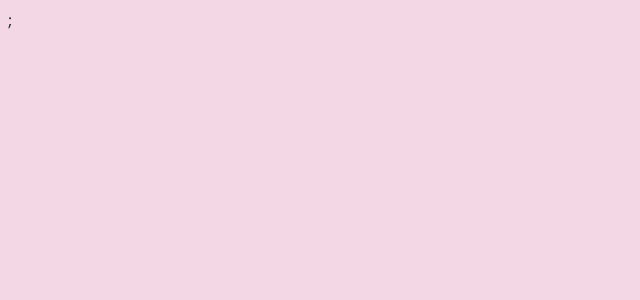
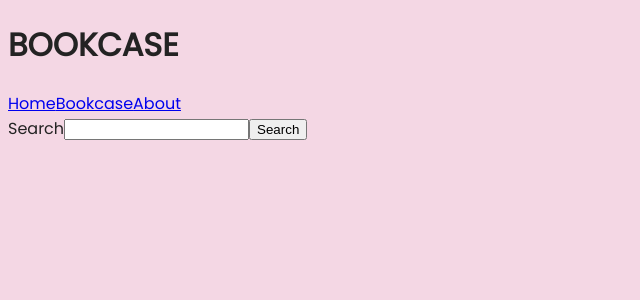
Before and after one commit to cbf-academy-modern-frontend-course/react-starter-files-Darlyn-Lurikah, a React (Create React App) app in the folder bookcase-app/: page /bookcase in a window 1280 px wide. Shown: the top 300 px of the page, without its empty margins (0-640 px from the left). Built offline with nearby package versions, Linux system fonts and the light colour scheme.

Commit message:
Favourited items are displayed in bookcase.Favourited books can be removed within bookcase

```diff
--- a/bookcase-app/src/App.js
+++ b/bookcase-app/src/App.js
@@ -6,6 +6,7 @@ import { BrowserRouter ,Routes, Route, } from 'react-router-dom';
 import Homepage from './components/Homepage';
 import About from './pages/About';
 import Search from './components/Search';
+import Bookcase from './components/Bookcase';
 
 
 function App() {
@@ -66,14 +67,14 @@ function App() {
         <Routes>
           <Route exact path="/" element={<Homepage checkFavourites={checkFavourites} addToFavourites={addToFavourites} removeFromFavourites={removeFromFavourites} books={books} setBooks={setBooks} addBook={addBook} getValue={findBook}/>} />
           <Route path="/search" element={<Search/>}/>
-          <Route path="/bookcase" element={<BookList/>} />
+          <Route path="/bookcase" element={<Bookcase favourites={favourites} checkFavourites={checkFavourites} addToFavourites={addToFavourites} removeFromFavourites={removeFromFavourites} books={books} setBooks={setBooks} addBook={addBook} getValue={findBook}/>} />
           <Route path="/about" element={<About/>} />
         </Routes>
       </BrowserRouter>
 
     </div>
 
-  )
+  );
 };
 
 export default App;
--- a/bookcase-app/src/components/Book.js
+++ b/bookcase-app/src/components/Book.js
@@ -65,9 +65,9 @@ const Book = ({ book, addBook, addToFavourites, removeFromFavourites, checkFavou
             </div>
             <div>
               {checkFavourites(book.id) ? (
-                <StyledButton onClick={removeFromFavourites}>no fave</StyledButton>
+                <StyledButton onClick={removeFromFavourites}>Remove from bookcase</StyledButton>
               ) :(
-                <StyledButton onClick={addToFavourites}>fave</StyledButton>
+                <StyledButton onClick={addToFavourites}>Add to bookcase</StyledButton>
               )}
             </div>
 
--- a/bookcase-app/src/components/Bookcase.js
+++ b/bookcase-app/src/components/Bookcase.js
@@ -1 +1,30 @@
-import React from 'react';
+import Header from './Header';
+import BookList from './BookList';
+import Book from './Book';
+import Search from './Search';
+import '../App';
+
+// import findBook from '../App'
+
+function Bookcase ({books, addBook, findBook, keyword, setKeyword, getValue, favourites, addToFavourites, removeFromFavourites, checkFavourites}) {
+
+    return (
+        <div>
+            <h1>BOOKCASE</h1>
+            <Header/>
+            <Search getValue={getValue} findBook={findBook} keyword={keyword} setKeyword={setKeyword}/>
+            <div>
+                {favourites.map((book) =>
+                <Book key={book.id}
+                book={book}
+                addBook={() => addBook(book.volumeInfo.title)}
+                addToFavourites={() => addToFavourites(book)}
+                removeFromFavourites={() => removeFromFavourites(book.id)}
+                checkFavourites={checkFavourites}/>)}
+            </div>
+        </div>
+
+    );
+};
+
+export default Bookcase;
--- a/bookcase-app/src/components/Header.js
+++ b/bookcase-app/src/components/Header.js
@@ -3,7 +3,6 @@ import { Link } from 'react-router-dom';
 function Header() {
     return (
         <>
-            <h1>My Bookcase</h1>
             <Link to="/">Home</Link>
             <Link to="/bookcase" className="bookLink">Bookcase</Link>
             <Link to="/about">About</Link>
--- a/bookcase-app/src/components/Homepage.js
+++ b/bookcase-app/src/components/Homepage.js
@@ -9,6 +9,7 @@ function Homepage ({books, addBook, findBook, keyword, setKeyword, getValue, add
 
     return (
         <div>
+            <h1>My e-book app</h1>
             <Header/>
             <Search getValue={getValue} findBook={findBook} keyword={keyword} setKeyword={setKeyword}/>
             <BookList>
```
